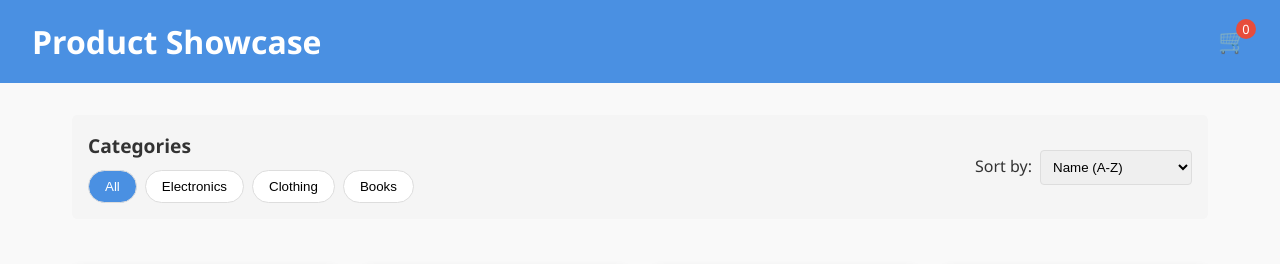
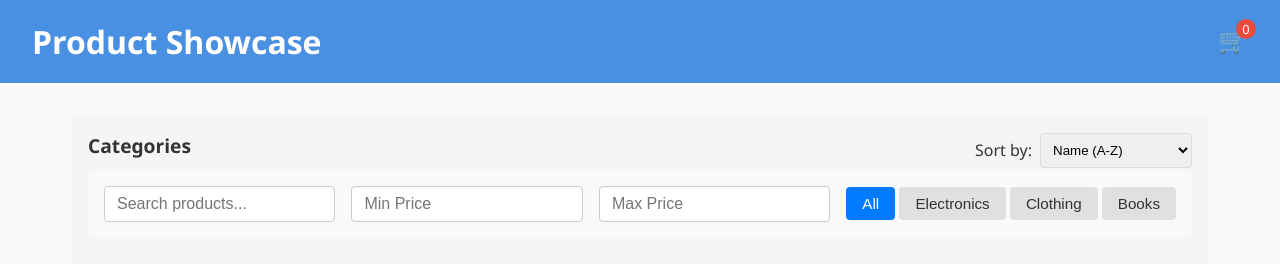
Before and after one commit to Nagarkova/training_product, a website: page index.html in a window 1280 px wide. Shown: the top 264 px of the page. Drawn offline with Linux system fonts and the light colour scheme.

Commit message:
filtering+addingSearching

```diff
--- a/index.html
+++ b/index.html
@@ -19,12 +19,6 @@
     <section class="filters">
         <div class="category-filters">
             <h2>Categories</h2>
-            <div class="filter-options">
-                <button class="category-btn active" data-category="all">All</button>
-                <button class="category-btn" data-category="electronics">Electronics</button>
-                <button class="category-btn" data-category="clothing">Clothing</button>
-                <button class="category-btn" data-category="books">Books</button>
-            </div>
         </div>
 
         <div class="sort-options">
@@ -35,6 +29,20 @@
                 <option value="price-asc">Price (Low to High)</option>
                 <option value="price-desc">Price (High to Low)</option>
             </select>
+        </div>
+        <div class="search">
+            <input type="text" id="search" placeholder="Search products..." />
+            <input type="number" id="min-price" placeholder="Min Price" />
+            <input type="number" id="max-price" placeholder="Max Price" />
+
+            <div class="category-buttons">
+                <button class="category-btn active" data-category="all">All</button>
+                <button class="category-btn" data-category="electronics">Electronics</button>
+                <button class="category-btn" data-category="clothing">Clothing</button>
+                <button class="category-btn" data-category="books">Books</button>
+            </div>
+
+
         </div>
     </section>
 
--- a/products.js
+++ b/products.js
@@ -38,7 +38,7 @@ class ProductDisplay {
 
     filterProducts() {
         const currentCategory = this.currentCategory;
-        this.filteredProducts = this.products.filter(({category}) => currentCategory === category)
+        this.filteredProducts = (currentCategory === "all") ? this.products : this.products.filter(({category}) => currentCategory === category);
         return this.displayProducts()
     }
 
--- a/style.css
+++ b/style.css
@@ -303,3 +303,67 @@ footer {
         right: 5%;
     }
 }
+/* General search section styling */
+.search {
+    display: flex;
+    flex-wrap: wrap;
+    gap: 1rem;
+    margin-bottom: 1.5rem;
+    padding: 1rem;
+    background-color: #f9f9f9;
+    border-radius: 8px;
+    align-items: center;
+    justify-content: space-between;
+}
+
+/* Input fields (search, price) */
+.search input[type="text"],
+.search input[type="number"],
+.search select {
+    padding: 0.5rem 0.75rem;
+    border: 1px solid #ccc;
+    border-radius: 4px;
+    font-size: 1rem;
+    min-width: 150px;
+    flex: 1;
+}
+
+/* Category buttons */
+.search .category-btn {
+    padding: 0.5rem 1rem;
+    border: none;
+    background-color: #e0e0e0;
+    color: #333;
+    border-radius: 4px;
+    cursor: pointer;
+    transition: background-color 0.2s ease-in-out;
+    font-size: 0.95rem;
+}
+
+.search .category-btn.active {
+    background-color: #007bff;
+    color: white;
+}
+
+/* Sort select */
+.search select {
+    cursor: pointer;
+}
+
+/* Responsive adjustments */
+@media (max-width: 768px) {
+    .search {
+        flex-direction: column;
+        align-items: stretch;
+    }
+
+    .search input,
+    .search select {
+        width: 100%;
+    }
+
+    .search .category-btn {
+        width: 100%;
+        text-align: center;
+    }
+}
```
